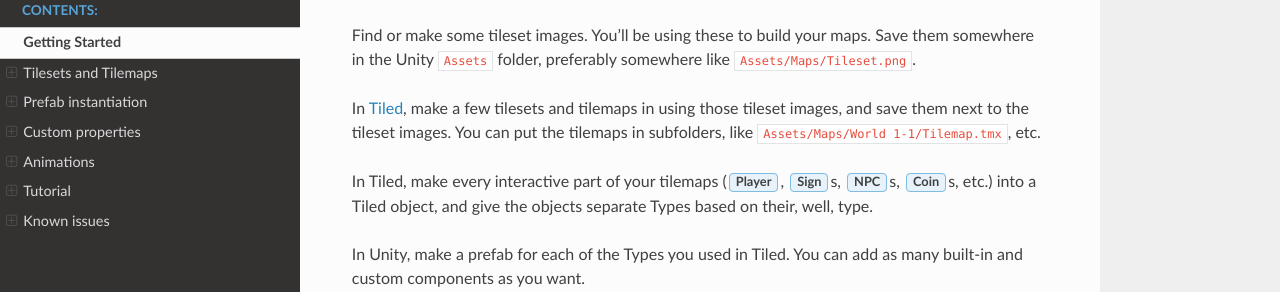
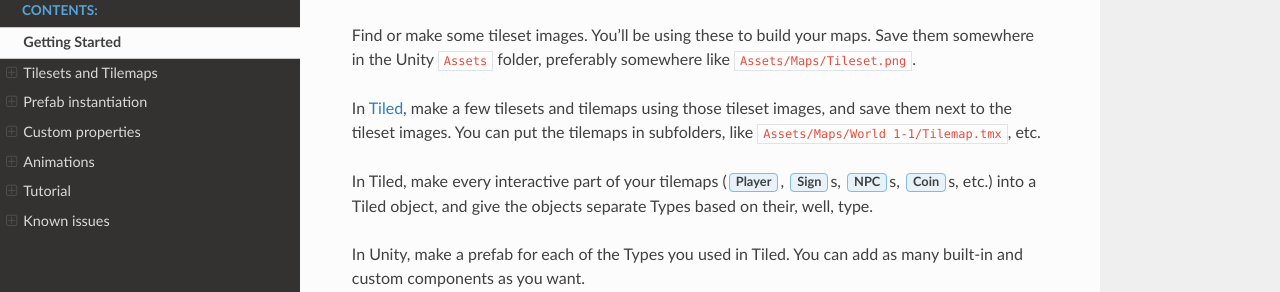
Before and after one commit to EmmaEwert/KITTY, a Sphinx documentation site: the page built from docs/manual/getting_started.rst, in a window 1280 px wide. Shown: the part 136-428 px from the top of the page. Built offline with Sphinx 7.4.7 and the Read the Docs theme 2.0.0, drawn with Linux system fonts in a browser that asks for light colours.

```diff
--- a/docs/manual/getting_started.rst
+++ b/docs/manual/getting_started.rst
@@ -6,7 +6,7 @@ Getting Started
 Find or make some tileset images. You'll be using these to build your maps. Save them somewhere in
 the Unity ``Assets`` folder, preferably somewhere like ``Assets/Maps/Tileset.png``.
 
-In `Tiled <https://www.mapeditor.org/>`_, make a few tilesets and tilemaps in using those tileset
+In `Tiled <https://www.mapeditor.org/>`_, make a few tilesets and tilemaps using those tileset
 images, and save them next to the tileset images. You can put the tilemaps in subfolders, like
 ``Assets/Maps/World 1-1/Tilemap.tmx``, etc.
 
--- a/docs/manual/tutorial.rst
+++ b/docs/manual/tutorial.rst
@@ -116,7 +116,7 @@ Like the tileset, you want to save your tilemap in ``Assets/Maps/Tutorial``.
 Initial Unity Import
 --------------------
 
-Go ahead and drop the entire KITTY folder into the root of your Assets folder.
+Go ahead and drop the entire KITTY Unity Package into the root of your Assets folder.
 
 If you saved your tilesets and tilemaps next to your tileset images, the folder contents should now
 look a bit like this:
```
